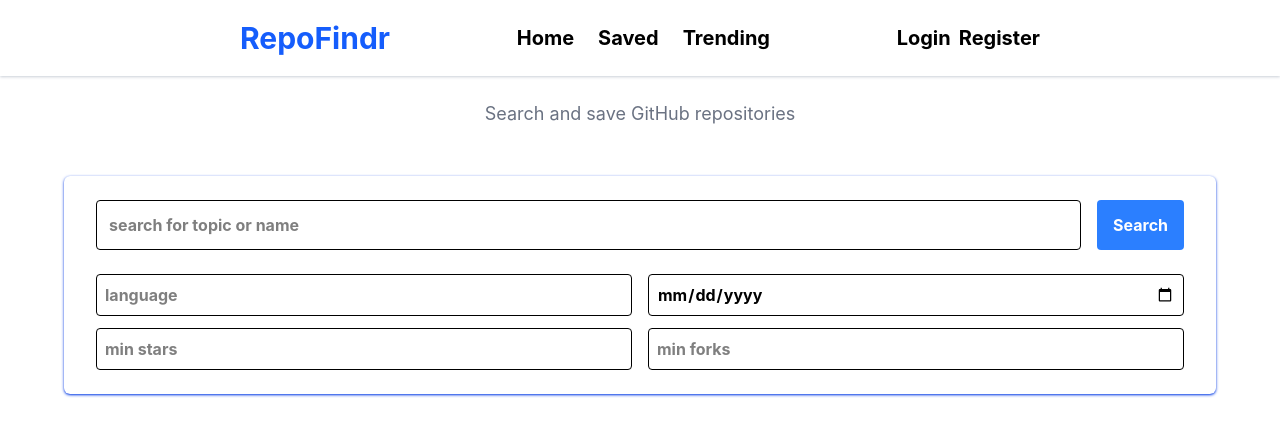
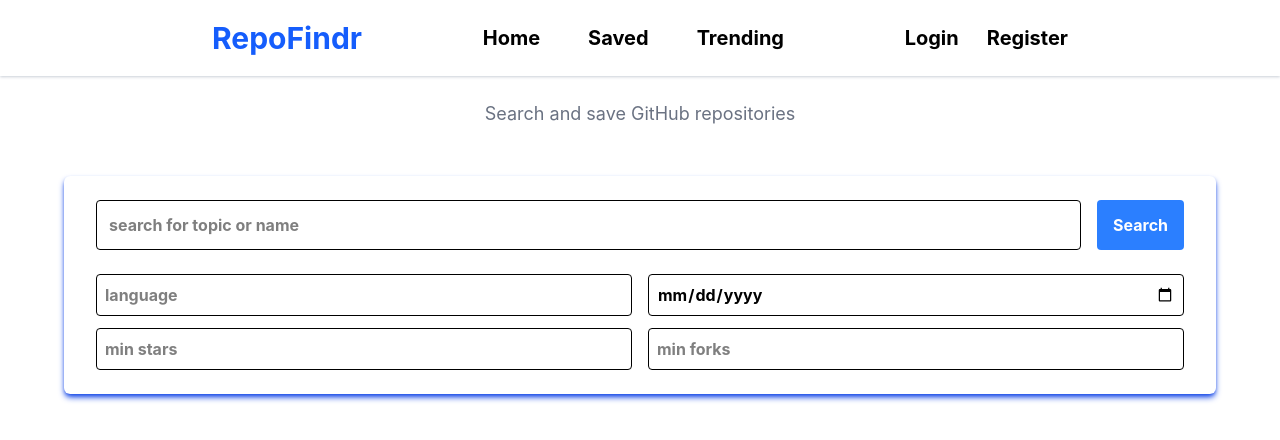
Before and after one commit to ujjwalttomar/RepoFindr, a React (Vite) app in the folder frontend/: page / in a window 1280 px wide. Shown: the top 440 px of the page. Built offline with nearby package versions, Linux system fonts and the light colour scheme.

Commit message:
fix : made some UI changes

```diff
--- a/frontend/src/App.jsx
+++ b/frontend/src/App.jsx
@@ -14,7 +14,7 @@ function App(){
     return(
        <>
         {!hidebar && <Navbar/>}
-        <p className="text-center text-gray-500 mt-6 text-lg">Search and save GitHub repositories</p>
+        <p className="text-center text-gray-500 mt-6 text-lg text-center">Search and save GitHub repositories</p>
         <Routes>
             <Route path="/"  element={<SearchPage/>}/>
             <Route path="/saved"  element={
--- a/frontend/src/components/Navbar.jsx
+++ b/frontend/src/components/Navbar.jsx
@@ -10,17 +10,17 @@ function Navbar (){
     const {token , logout, user} = useContext(AuthContext);
 
     return(
-        <div className="flex items-center justify-between p-5 shadow shadow-gray-300 px-60 py-5 bg-white">
+        <div className="flex sticky top-0  items-center justify-between p-5 shadow shadow-gray-300 px-53 py-5 bg-white">
 
             <div> <h1 className="text-3xl font-bold text-blue-600 "> RepoFindr</h1></div>
 
-            <div className="flex justify-between  gap-6">
+            <div className="flex justify-between  gap-12">
                 <Link to="/" className="font-bold  text-xl hover:text-blue-500">Home</Link>
                 <Link to="/saved" className="font-bold text-xl hover:text-blue-500">Saved</Link>
                 <Link to="/trending" className="font-bold text-xl hover:text-blue-500">Trending</Link>
             </div>
 
-            <div className="flex justify-between items-center gap-2">
+            <div className="flex justify-between items-center gap-7">
                    { (token)?
                (
                 <>
--- a/frontend/src/components/RepoCard.jsx
+++ b/frontend/src/components/RepoCard.jsx
@@ -67,7 +67,7 @@ function RepoCard ({repo, onSave, onUnsave, isSaved}) {
     }
 
     return (
-        <div className="flex flex-col rounded justify-center w-full  mb-10 shadow shadow-gray-500 p-5 gap-2 mt-5">
+        <div className="flex flex-col rounded justify-center w-full  mb-10 shadow shadow-gray-500 p-5 gap-2 mt-5 hover:bg-blue-50">
             <div className="flex justify-between ">
                 <div className="flex gap-4 justify-center items-center">
                     <img src={repo.owner.avatar} className="w-10 h-10 rounded"></img>
@@ -80,13 +80,13 @@ function RepoCard ({repo, onSave, onUnsave, isSaved}) {
                 }
             </div>
 
-            <h1><a href={repo.url} target="_blank" className="font-extrabold text-blue-700 text-xl">{repo.repoName}</a></h1>
+            <h1><a href={repo.url} target="_blank" className="font-extrabold text-blue-700 text-xl hover:text-blue-300">{repo.repoName}</a></h1>
 
             <p className=" text-gray-600 font-bold ">{repo.description}</p>
 
             <div className=" flex gap-4">
-                <span className="font-semibold text-gray-800">Forks: {repo.forks}</span>
-                <span className="font-semibold text-gray-800">Stars: {repo.stars}</span>
+                <span className="font-semibold text-gray-800">⎇ : {repo.forks}</span>
+                <span className="font-semibold text-gray-800">⭐ : {repo.stars}</span>
                 <span className="font-semibold text-gray-800">Language: {repo.language}</span>
 
             </div >
--- a/frontend/src/pages/SearchPage.jsx
+++ b/frontend/src/pages/SearchPage.jsx
@@ -178,23 +178,23 @@ function SearchPage (){
 
     return (
     <>
-        <div className="flex flex-col max-w-6xl mx-auto px-8 mb-20 mt-12 gap-6 p-6 shadow shadow-blue-700 rounded-md">
+        <div className="flex flex-col max-w-6xl mx-auto px-8 mb-20 mt-12 gap-6 p-6 shadow-md shadow-blue-700 rounded-md">
                 <div className="flex justify-between gap-4">
                     <input type="text" placeholder="search for topic or name" onKeyDown={(e) => { if(e.key === "Enter") handleSearch() }} name="topic"
-                    value={topic} onChange={(e)=>{setTopic(e.target.value)}} className="border rounded w-full p-3 font-bold"></input>
-                    <button onClick={handleSearch} className="text-white font-bold px-4 py-2 bg-blue-500 rounded">Search</button>
+                    value={topic} onChange={(e)=>{setTopic(e.target.value)}} className="border  rounded w-full p-3 font-bold"></input>
+                    <button onClick={handleSearch} className="text-white font-bold px-4 py-2 bg-blue-500 rounded hover:bg-blue-700">Search</button>
                 </div>
 
                 <div className="flex flex-col gap-3">
                     <div className="flex gap-4">
                         <input type="text" name="language" placeholder="language" value={language} onChange={(e)=>{setLanguage(e.target.value)}}
-                            className="font-bold border rounded p-2 w-full"/>
+                            className="font-bold border  rounded p-2 w-full"/>
                         <input type="date" name="lastUpdated" value={lastUpdated} onChange={(e)=>{setLastUpdated(e.target.value)}}
-                            className="font-bold border rounded p-2 w-full"/>
+                            className="font-bold  border  rounded p-2 w-full"/>
                     </div>
                     <div className="flex gap-4">
                         <input type="number" name="stars" placeholder="min stars" value={stars} onChange={(e)=>{setStars(e.target.value)}}
-                            className="font-bold border rounded p-2 w-full"/>
+                            className="font-bold border  rounded p-2 w-full"/>
                         <input type="number" name="forks" placeholder="min forks" value={forks} onChange={(e)=>{setForks(e.target.value)}}
                             className="font-bold border rounded p-2 w-full"/>
                     </div>
```
